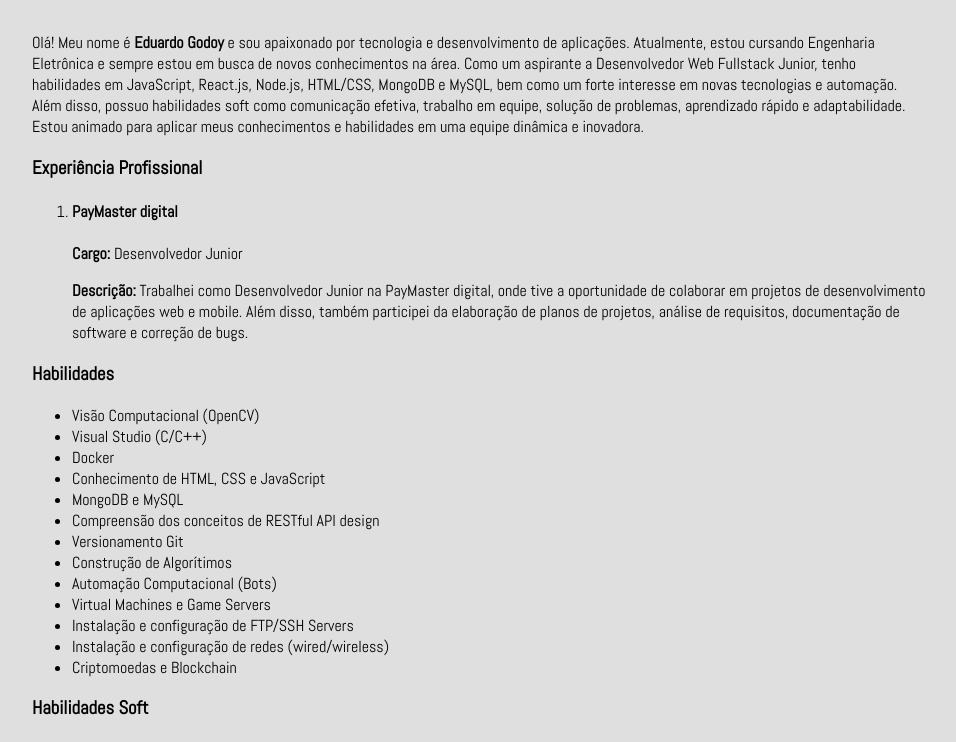
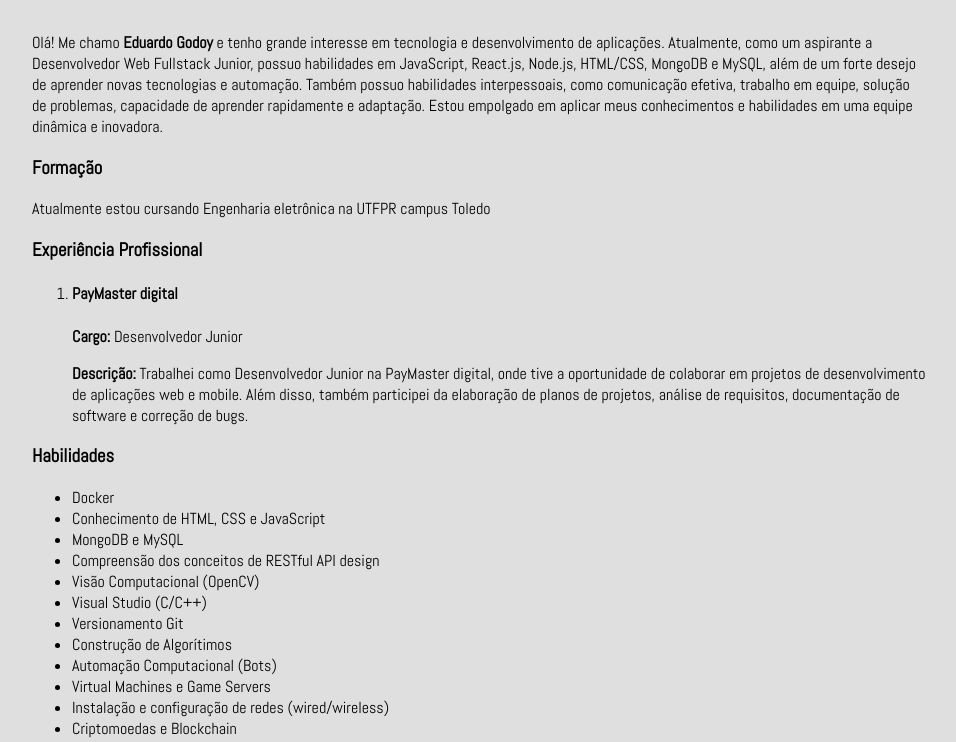
Before and after one commit to BlackHoleDOTexe/BlackHoleDOTexe.github.io, a plain HTML site: page index.html in a window 1280 px wide. Shown: the part 388-1130 px from the top of the page, without its empty margins (160-1116 px from the left). Drawn offline with Linux system fonts and the light colour scheme.

Commit message:
Alterações no texto

```diff
--- a/index.html
+++ b/index.html
@@ -25,7 +25,11 @@
                 <a href="https://api.whatsapp.com/send?phone=5544997554052" target="_blank">
                     <img src="img/whatsapp.png" alt="whatsapp" class="social-icons"></a>
             </div>
-            <p>Olá! Meu nome é <strong>Eduardo Godoy</strong> e sou apaixonado por tecnologia e desenvolvimento de aplicações. Atualmente, estou cursando Engenharia Eletrônica e sempre estou em busca de novos conhecimentos na área. Como um aspirante a Desenvolvedor Web Fullstack Junior, tenho habilidades em JavaScript, React.js, Node.js, HTML/CSS, MongoDB e MySQL, bem como um forte interesse em novas tecnologias e automação. Além disso, possuo habilidades soft como comunicação efetiva, trabalho em equipe, solução de problemas, aprendizado rápido e adaptabilidade. Estou animado para aplicar meus conhecimentos e habilidades em uma equipe dinâmica e inovadora. </p>
+            <p>Olá! Me chamo <strong>Eduardo Godoy</strong> e tenho grande interesse em tecnologia e desenvolvimento de aplicações. Atualmente, como um aspirante a Desenvolvedor Web Fullstack Junior, possuo habilidades em JavaScript, React.js, Node.js, HTML/CSS, MongoDB e MySQL, além de um forte desejo de aprender novas tecnologias e automação. Também possuo habilidades interpessoais, como comunicação efetiva, trabalho em equipe, solução de problemas, capacidade de aprender rapidamente e adaptação. Estou empolgado em aplicar meus conhecimentos e habilidades em uma equipe dinâmica e inovadora.</p>
+
+            <h3>Formação</h3>
+            <p>Atualmente estou cursando Engenharia eletrônica na UTFPR campus Toledo</p>
+
             <h3>Experiência Profissional</h3>
             <ol>
                 <li>
@@ -40,17 +44,16 @@
             </ol>
             <h3>Habilidades</h3>
             <ul>
-                <li>Visão Computacional (OpenCV)</li>
-                <li>Visual Studio (C/C++)</li>
                 <li>Docker</li>
                 <li>Conhecimento de HTML, CSS e JavaScript</li>
                 <li>MongoDB e MySQL</li>
                 <li>Compreensão dos conceitos de RESTful API design</li>
+                <li>Visão Computacional (OpenCV)</li>
+                <li>Visual Studio (C/C++)</li>
                 <li>Versionamento Git</li>
                 <li>Construção de Algorítimos</li>
                 <li>Automação Computacional (Bots)</li>
                 <li>Virtual Machines e Game Servers</li>
-                <li>Instalação e configuração de FTP/SSH Servers</li>
                 <li>Instalação e configuração de redes (wired/wireless)</li>
                 <li>Criptomoedas e Blockchain</li>
             </ul>
```
